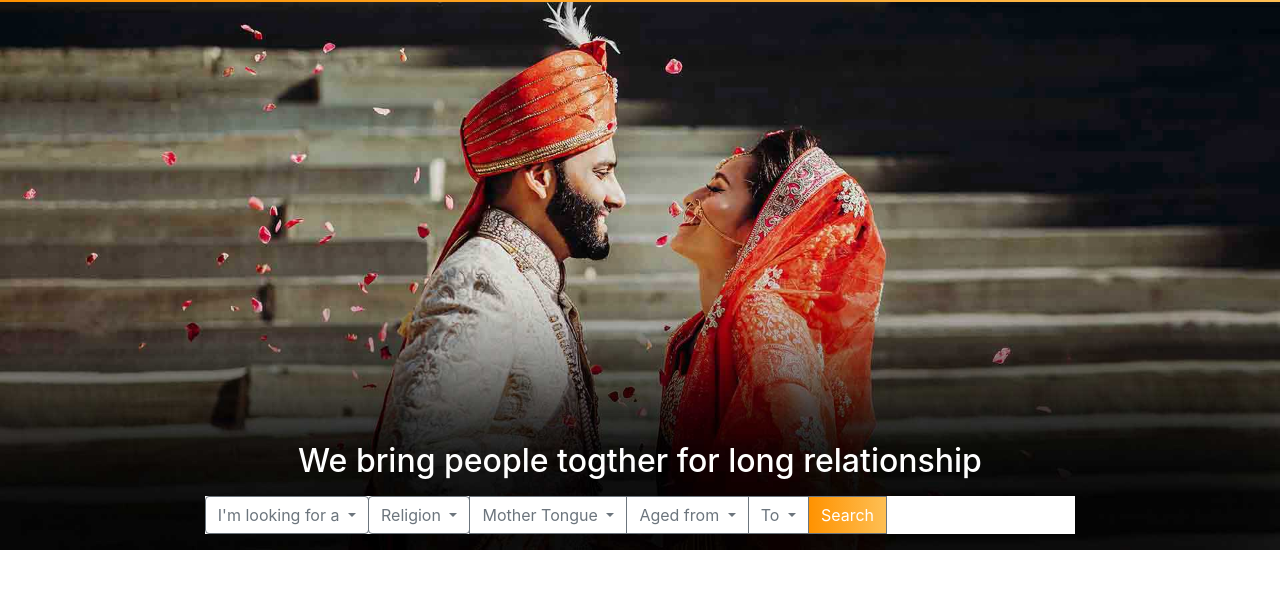
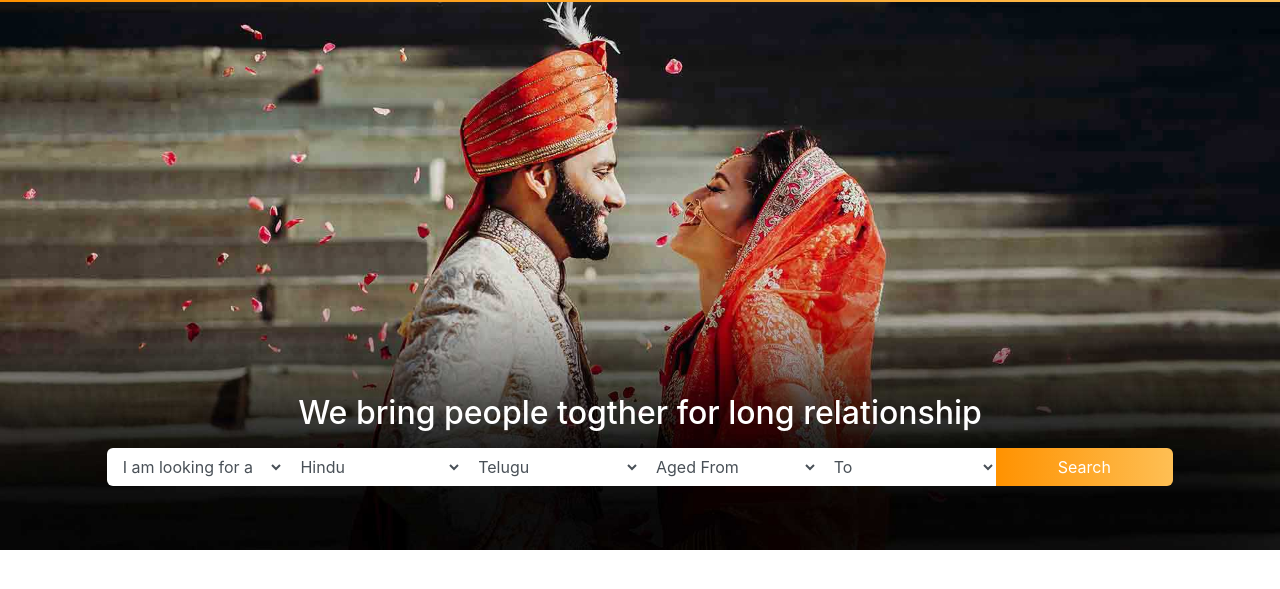
Before and after one commit to arjabalabhavani/gitclass, a plain HTML site: page index.html in a window 1280 px wide. Shown: the part 67-656 px from the top of the page. Drawn offline with nearby package versions, Linux system fonts and the light colour scheme.

Commit message:
search inputs

```diff
--- a/css/index.css
+++ b/css/index.css
@@ -39,3 +39,13 @@ body {
 .for-title {
     width: 68%;
 }
+.search-persons-form .first-formgroup{
+    border-top-left-radius: 6px;
+    border-bottom-left-radius: 6px;
+    overflow: hidden;
+}
+.search-persons-form .last-formgroup{
+    border-top-right-radius: 6px;
+    border-bottom-right-radius: 6px;
+    overflow: hidden;
+}
--- a/index.html
+++ b/index.html
@@ -49,76 +49,68 @@
                     <img class="img-fluid" src="images/banner.jpg" alt="">
                     <div class="col-lg-12 p-0 text-on-image">
                         <div class="col-lg-12 p-0 text-container h-100">
-                            <div class="d-flex flex-row flex-wrap align-items-end justify-content-lg-center h-100">
-                                <div class="for-title">
+                            <div class="col-lg-12 p-0 d-flex flex-row flex-wrap align-items-end justify-content-lg-center h-100">
+                                <div class="col-lg-10 mx-auto p-0 for-title">
                                     <h2 class="text-white text-center">We bring people togther for long relationship
                                     </h2>
-                                    <form>
-                                        <div class="input-group mt-3 mb-3 bg-white">
-                                            <div class="d-flex ">
-                                                <div class="input-group-prepend">
-                                                    <button type="button"
-                                                        class="btn btn-outline-secondary   dropdown-toggle"
-                                                        data-toggle="dropdown">
-                                                        I'm looking for a
-                                                    </button>
-                                                    <div class="dropdown-menu">
-                                                        <a class="dropdown-item" href="#">Link 1</a>
-                                                        <a class="dropdown-item" href="#">Link 2</a>
-                                                        <a class="dropdown-item" href="#">Link 3</a>
-                                                    </div>
-                                                </div>
-
-                                                <div class="input-group-prepend">
-                                                    <button type="button"
-                                                        class="btn btn-outline-secondary dropdown-toggle"
-                                                        data-toggle="dropdown">
-                                                        Religion
-                                                    </button>
-                                                    <div class="dropdown-menu">
-                                                        <a class="dropdown-item" href="#">Link 1</a>
-                                                        <a class="dropdown-item" href="#">Link 2</a>
-                                                        <a class="dropdown-item" href="#">Link 3</a>
-                                                    </div>
+                                    <form class="search-persons-form">
+                                        <div class="col-lg-12 p-0 input-group mt-3 mb-5">
+                                            <div class="col-lg-2 p-0">
+                                                <div class="form-group first-formgroup">
+                                                    <select class="form-control rounded-0 border-0" id="lookingfor">
+                                                      <option disabled selected>I am looking for a</option>
+                                                      <option>Male</option>
+                                                      <option>Female</option>
+                                                      <option>Idhar Udhar</option>
+                                                    </select>
                                                 </div>
                                             </div>
-                                            <div class="input-group-prepend">
-                                                <button type="button" class="btn btn-outline-secondary dropdown-toggle"
-                                                    data-toggle="dropdown">
-                                                    Mother Tongue
-                                                </button>
-                                                <div class="dropdown-menu">
-                                                    <a class="dropdown-item" href="#">Link 1</a>
-                                                    <a class="dropdown-item" href="#">Link 2</a>
-                                                    <a class="dropdown-item" href="#">Link 3</a>
+                                            <div class="col-lg-2 p-0">
+                                                <div class="form-group">
+                                                    <select class="form-control rounded-0 border-0" id="religion">
+                                                      <option disabled>Religion</option>
+                                                      <option selected>Hindu</option>
+                                                      <option>Muslim</option>
+                                                      <option>Sikh</option>
+                                                      <option>Christian</option>
+                                                    </select>
                                                 </div>
                                             </div>
-                                            <div class="input-group-prepend">
-                                                <button type="button" class="btn btn-outline-secondary dropdown-toggle"
-                                                    data-toggle="dropdown">
-                                                    Aged from
-                                                </button>
-                                                <div class="dropdown-menu">
-                                                    <a class="dropdown-item" href="#">Link 1</a>
-                                                    <a class="dropdown-item" href="#">Link 2</a>
-                                                    <a class="dropdown-item" href="#">Link 3</a>
+                                            <div class="col-lg-2 p-0">
+                                                <div class="form-group">
+                                                    <select class="form-control rounded-0 border-0" id="mothertongue">
+                                                      <option disabled>Mother Tongue</option>
+                                                      <option selected>Telugu</option>
+                                                      <option>Hindi</option>
+                                                      <option>Kannada</option>
+                                                      <option>Korea</option>
+                                                    </select>
                                                 </div>
                                             </div>
-                                            <div class="input-group-prepend">
-                                                <button type="button" class="btn btn-outline-secondary dropdown-toggle"
-                                                    data-toggle="dropdown">
-                                                    To
-                                                </button>
-                                                <div class="dropdown-menu">
-                                                    <a class="dropdown-item" href="#">Link 1</a>
-                                                    <a class="dropdown-item" href="#">Link 2</a>
-                                                    <a class="dropdown-item" href="#">Link 3</a>
+                                            <div class="col-lg-2 p-0">
+                                                <div class="form-group">
+                                                    <select class="form-control rounded-0 border-0" id="agedfrom">
+                                                      <option disabled selected>Aged From</option>
+                                                      <option>20</option>
+                                                      <option>30</option>
+                                                      <option>40</option>
+                                                    </select>
                                                 </div>
                                             </div>
-                                            <div class="input-group-prepend">
-                                                <button type="button" class="btn btn-outline-secondary gradient text-white">
-                                                    Search
-                                                </button>
+                                            <div class="col-lg-2 p-0">
+                                                <div class="form-group">
+                                                    <select class="form-control rounded-0 border-0" id="toage">
+                                                      <option disabled selected>To</option>
+                                                      <option>20</option>
+                                                      <option>30</option>
+                                                      <option>40</option>
+                                                    </select>
+                                                </div>
+                                            </div>
+                                            <div class="col-lg-2 p-0">
+                                                <div class="form-group last-formgroup">
+                                                    <input type="button" value="Search" class="form-control border-0 rounded-0 text-white form-control gradient">
+                                                </div>
                                             </div>
                                         </div>
                                     </form>
```
